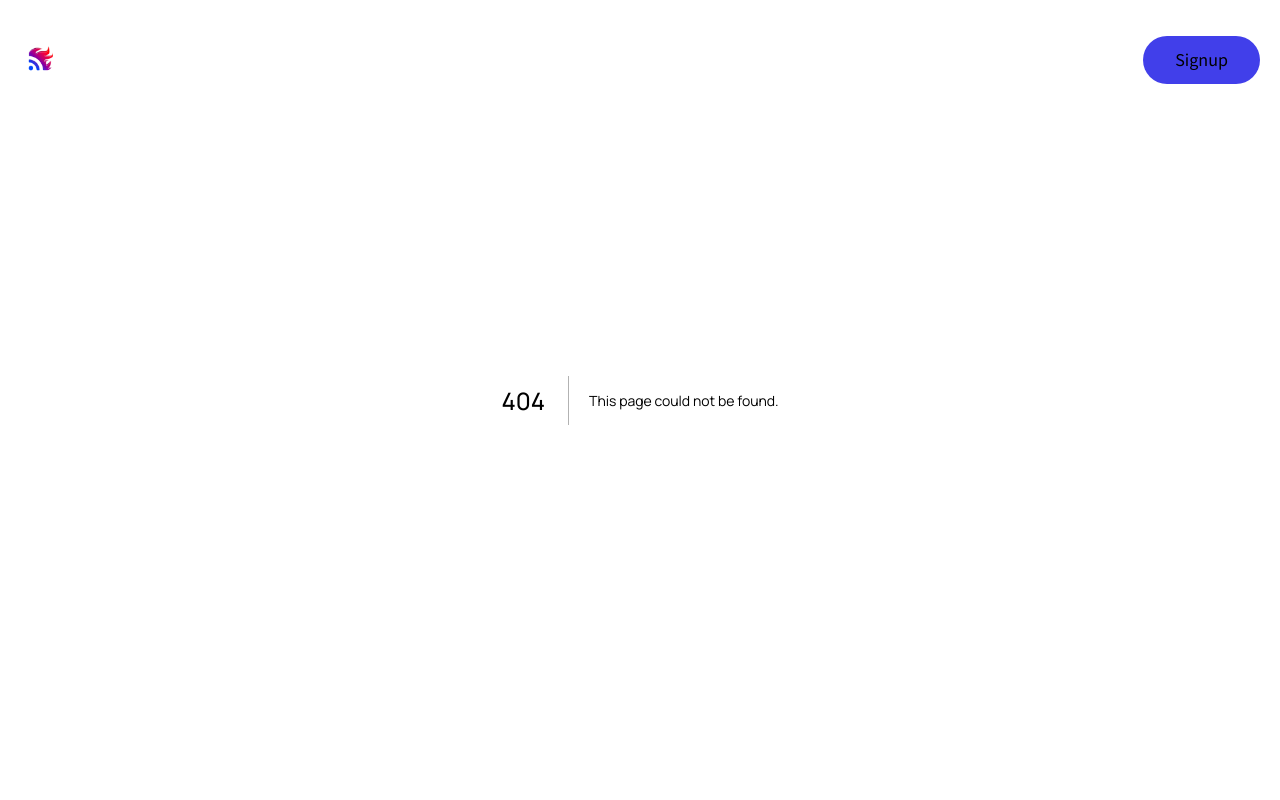
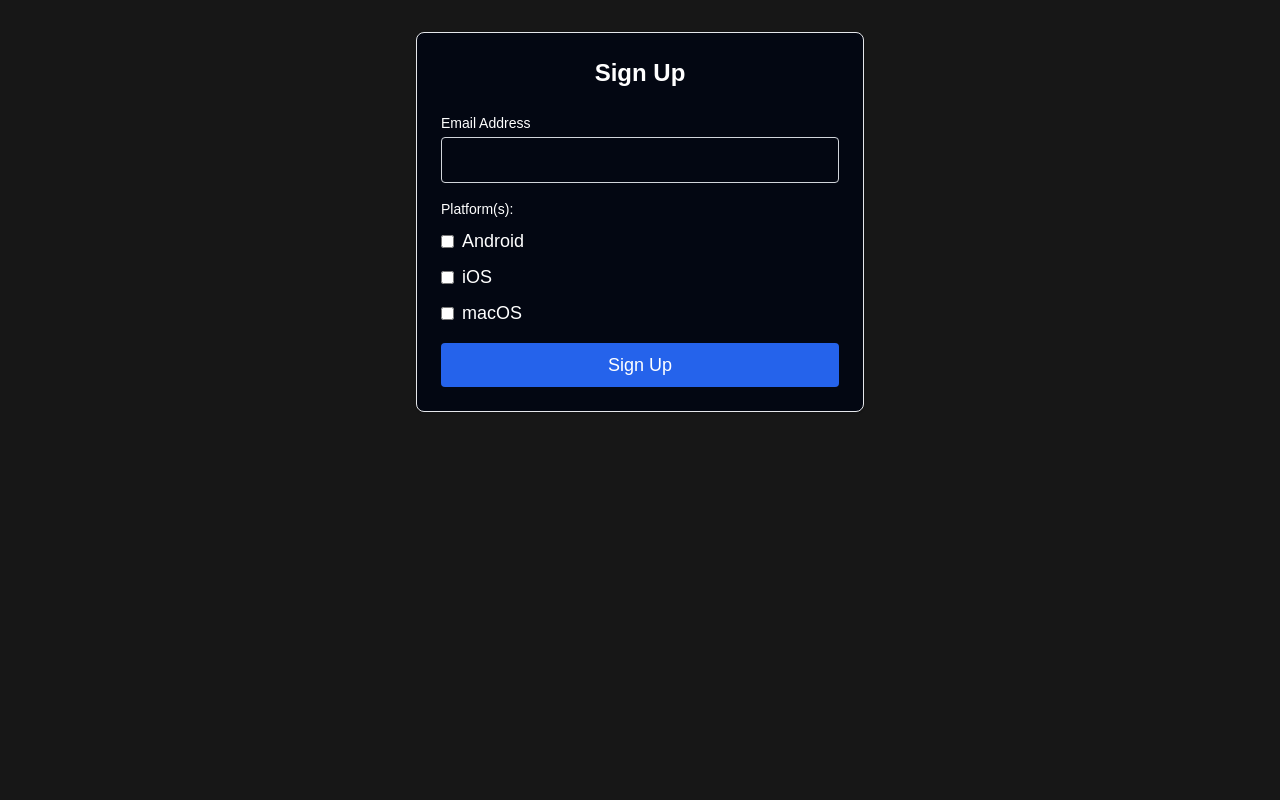
Before and after one commit to nikhilpatil12/blazefeeds-landing-page, a Next.js app: page /signup in a window 1280 px wide. Before the commit this address had no page. Shown: the top 800 px of the page. Built offline with nearby package versions, Linux system fonts and the light colour scheme.

Commit message:
added signup form

```diff
--- a/package.json
+++ b/package.json
@@ -11,6 +11,7 @@
   "dependencies": {
     "@headlessui/react": "^2.2.2",
     "@next/third-parties": "^14.2.28",
+    "@supabase/supabase-js": "^2.49.4",
     "clsx": "^2.1.1",
     "framer-motion": "^11.18.2",
     "next": "^14.2.28",
--- /dev/null
+++ b/src/pages/signup.tsx
@@ -0,0 +1,93 @@
+import React, { useState } from "react";
+import { createClient } from "@supabase/supabase-js";
+import '../app/globals.css';
+
+const platforms = [
+    { label: "Android", value: "android" },
+    { label: "iOS", value: "ios" },
+    { label: "macOS", value: "macos" },
+];
+
+const SignupPage: React.FC = () => {
+    const [email, setEmail] = useState("");
+    const [selectedPlatforms, setSelectedPlatforms] = useState<string[]>([]);
+    const [submitted, setSubmitted] = useState(false);
+
+    const handlePlatformChange = (platform: string) => {
+        setSelectedPlatforms((prev) =>
+            prev.includes(platform)
+                ? prev.filter((p) => p !== platform)
+                : [...prev, platform]
+        );
+    };
+
+    const handleSubmit = async (e: React.FormEvent) => {
+        e.preventDefault();
+        setSubmitted(true);
+        const supabase = createClient(
+            "https://wxvbsqiikrmyhopggaut.supabase.co",
+            process.env.NEXT_PUBLIC_SUPABASE_ANON_KEY!
+        );
+
+        // CORS is handled by Supabase Edge Functions configuration.
+        // If you get CORS errors, ensure your function allows your domain in its CORS settings.
+        await supabase.functions.invoke("save-signup", {
+            body: {
+                email,
+                platforms: selectedPlatforms,
+            },
+        });
+    };
+
+    return (
+        <div className="max-w-md bg-gray-950 mx-auto mt-8 p-6 border border-gray-200 rounded-lg shadow">
+            <h2 className="text-2xl font-semibold mb-6 text-center">Sign Up</h2>
+            {submitted ? (
+            <div>
+                <p className="text-green-600 text-center">Thank you for signing up!</p>
+            </div>
+            ) : (
+            <form onSubmit={handleSubmit}>
+                <div className="mb-4">
+                <label htmlFor="email" className="block text-sm font-medium mb-1">
+                    Email Address
+                </label>
+                <input
+                    id="email"
+                    type="email"
+                    value={email}
+                    required
+                    onChange={(e) => setEmail(e.target.value)}
+                    className="w-full bg-gray-950 px-3 py-2 border border-gray-300 rounded focus:outline-none focus:ring-2 focus:ring-secondary"
+                />
+                </div>
+                <div className="mb-4">
+                <label className="block text-sm font-medium mb-1">Platform(s):</label>
+                <div>
+                    {platforms.map((platform) => (
+                    <label key={platform.value} className="flex items-center mt-2">
+                        <input
+                        type="checkbox"
+                        value={platform.value}
+                        checked={selectedPlatforms.includes(platform.value)}
+                        onChange={() => handlePlatformChange(platform.value)}
+                        className="mr-2 accent-blue-600"
+                        />
+                        <span>{platform.label}</span>
+                    </label>
+                    ))}
+                </div>
+                </div>
+                <button
+                type="submit"
+                className="w-full py-2 px-4 bg-blue-600 text-white rounded hover:bg-blue-700 transition"
+                >
+                Sign Up
+                </button>
+            </form>
+            )}
+        </div>
+    );
+};
+
+export default SignupPage;
```
Also changed, not shown: 2 other files (tests, documents, lock files or other folders).
